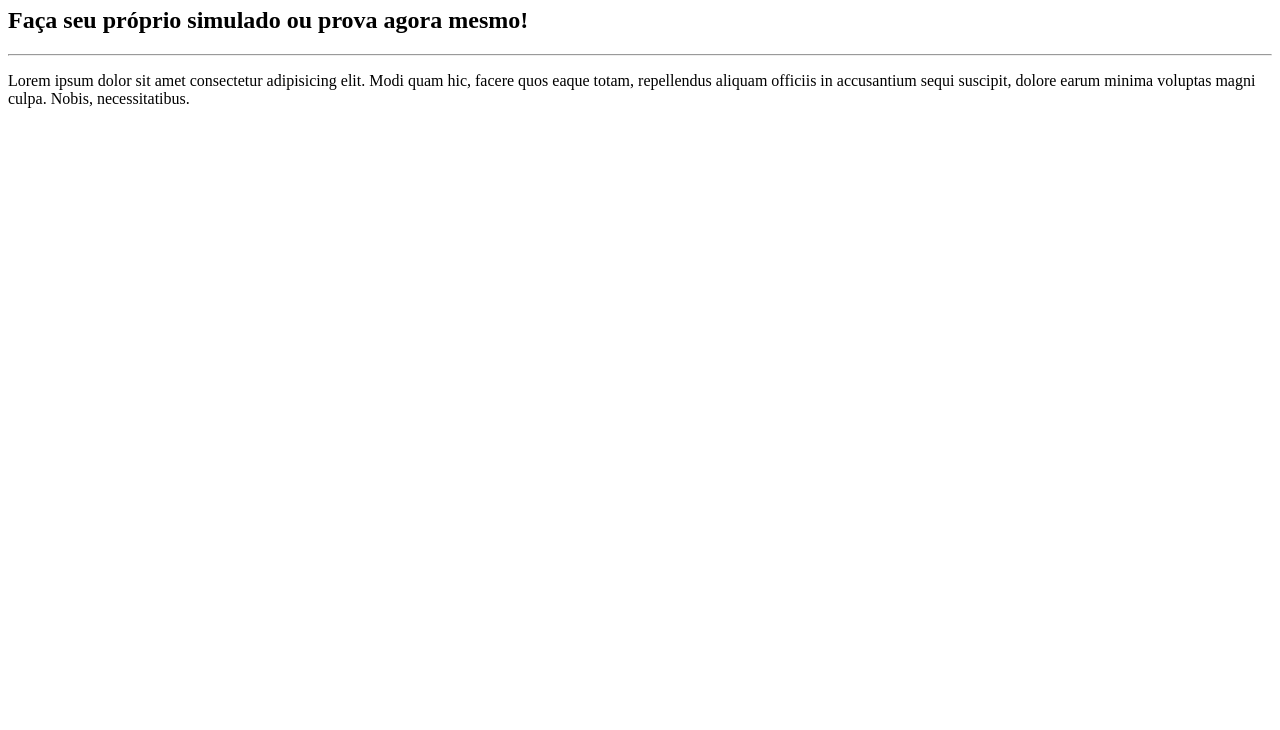
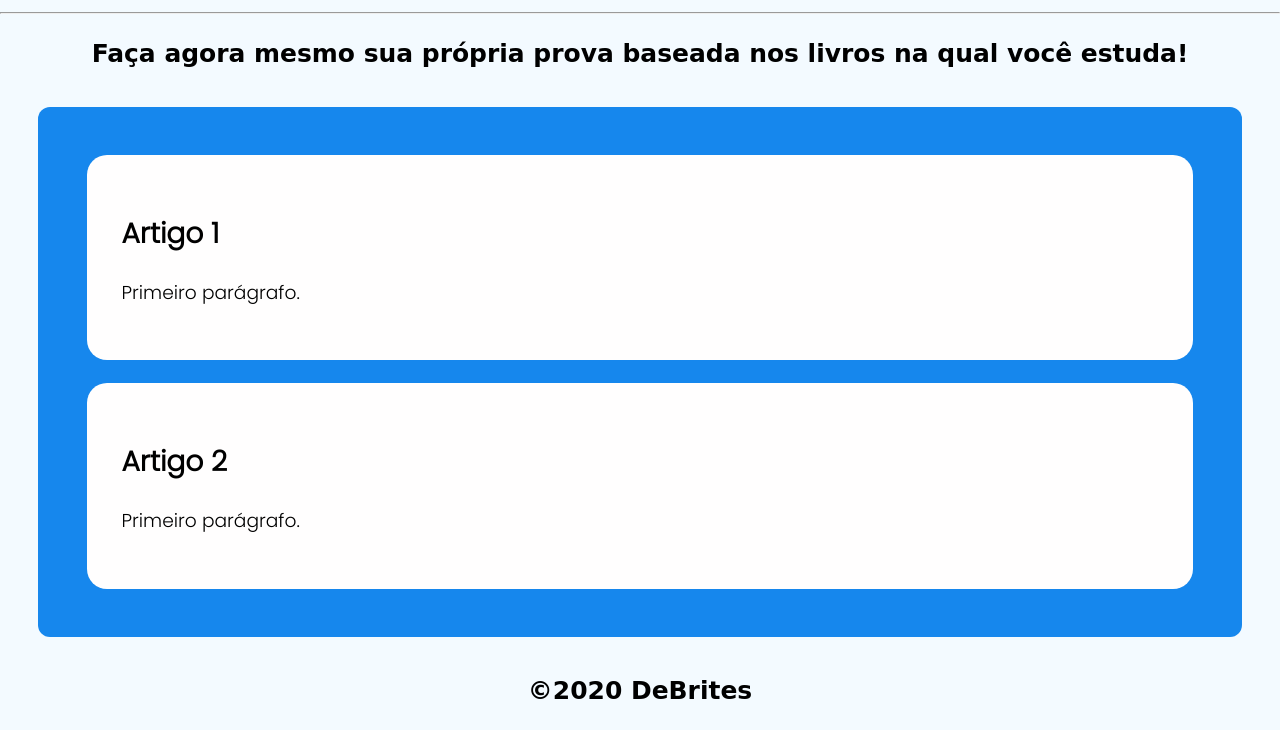
Before and after one commit to DeBrites/Simulador-de-Provas, a plain HTML site: page Website-simulador/index.html in a window 1280 px wide. Shown: the part 95-825 px from the top of the page. Before the commit the page ends 800 px from the top, so only its background shows below. Drawn offline with Linux system fonts and the light colour scheme; a web font is replaced by a local one.

Commit message:
Atualização da página inicial
Foi criado uma estrutura mais organizada para a criação deste Website.

```diff
--- /dev/null
+++ b/Website-simulador/index.css
@@ -0,0 +1,25 @@
+body {
+    padding: 0;
+    margin: 0;
+    background: #F3FAFF;
+    box-sizing: border-box;
+    font: normal 14pt 'Poppins', sans-serif;
+}
+header, footer {
+    text-align: center;
+    font: normal 16pt 'Baloo Thambi 2', cursive;
+}
+.sect1 {
+    width: 90%;
+    padding: 2%;
+    margin: 3%; /*Porcentagens nesse modelo deixa o site responsivo!*/
+    border-radius: 12px;
+    background: #1687ED;
+}
+.art1, .art2 {
+    background: rgb(255, 254, 254);
+    width: 90%;
+    margin: 2%;
+    padding: 3%;
+    border-radius: 20px;
+}
--- a/Website-simulador/index.html
+++ b/Website-simulador/index.html
@@ -3,13 +3,29 @@
 <head>
     <meta charset="UTF-8">
     <meta name="viewport" content="width=device-width, initial-scale=1.0">
-    <title>Simulador de Provas</title>
+    <link rel="stylesheet" type="text/css" href="index.css">
+    <link href="https://fonts.googleapis.com/css2?family=Baloo+Thambi+2&display=swap" rel="stylesheet">
+    <link href="https://fonts.googleapis.com/css2?family=Poppins:wght@300&display=swap" rel="stylesheet">
+    <title>Simule sua Prova</title>
 </head>
 <body>
-    <h1>Simulador</h1>
-    <hr>
-    <h2>Faça seu próprio simulado ou prova agora mesmo!</h2>
-    <hr>
-    <p>Lorem ipsum dolor sit amet consectetur adipisicing elit. Modi quam hic, facere quos eaque totam, repellendus aliquam officiis in accusantium sequi suscipit, dolore earum minima voluptas magni culpa. Nobis, necessitatibus.</p>
+    <header>
+        <h1>Simulador</h1>
+        <hr>
+        <h3>Faça agora mesmo sua própria prova baseada nos livros na qual você estuda!</h3>
+    </header>
+    <section class="sect1">
+        <article class="art1">
+            <h2>Artigo 1</h3>
+            <p>Primeiro parágrafo.</p>
+        </article>
+        <article class="art2">
+            <h2>Artigo 2</h3>
+            <p>Primeiro parágrafo.</p>
+        </article>
+    </section>
+    <footer>
+        <h3> &copy;2020 DeBrites</h3>
+    </footer>
 </body>
 </html>
```
